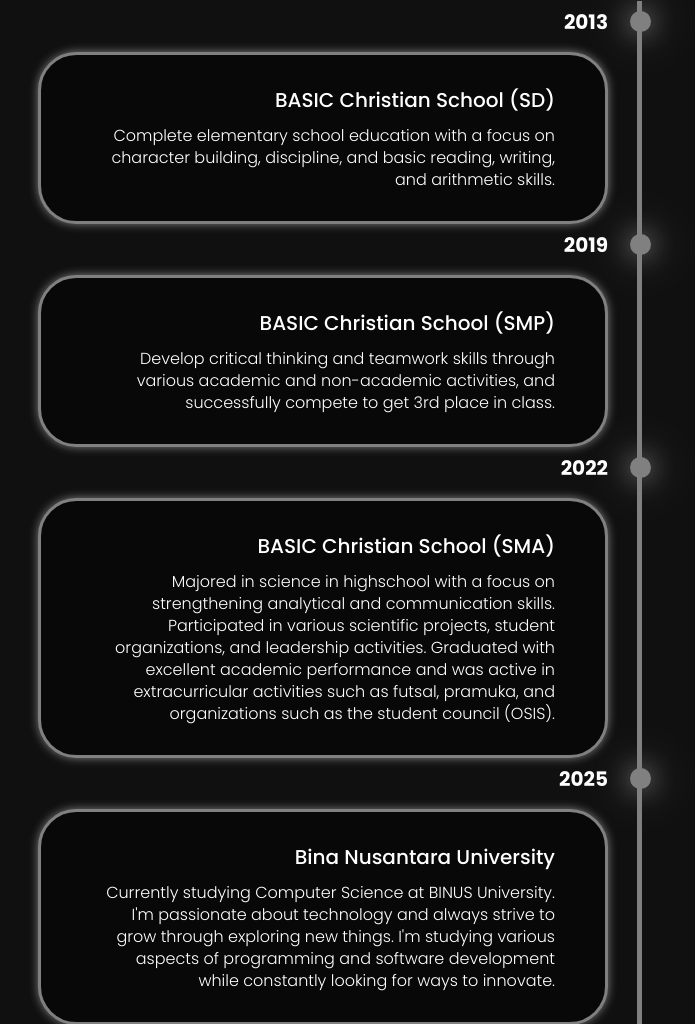
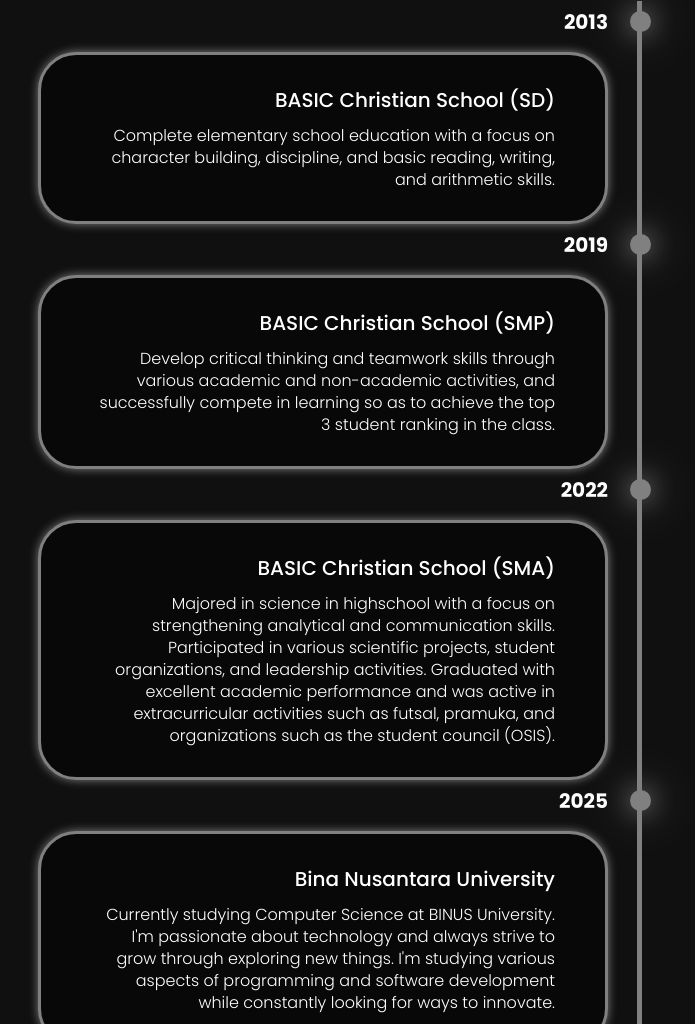
Before and after one commit to febryanct/port, a plain HTML site: page index.html in a window 1280 px wide. Shown: the part 1628-2652 px from the top of the page, without its empty margins (2-697 px from the left). Drawn offline with nearby package versions, Linux system fonts and the light colour scheme.

Commit message:
Refactor index.html with updated content and structure
Updated the HTML structure and content for the profile, education, skills, and experience sections.

```diff
--- a/index.html
+++ b/index.html
@@ -72,7 +72,7 @@
                         <div class="timeline-date">2019</div>
                         <div class="timeline-content">
                             <h3>BASIC Christian School (SMP)</h3>
-                            <p>Develop critical thinking and teamwork skills through various academic and non-academic activities, and successfully compete to get 3rd place in class.</p>
+                            <p>Develop critical thinking and teamwork skills through various academic and non-academic activities, and successfully compete in learning so as to achieve the top 3 student ranking in the class.</p>
                         </div>
                 </div>
             </div>
```
